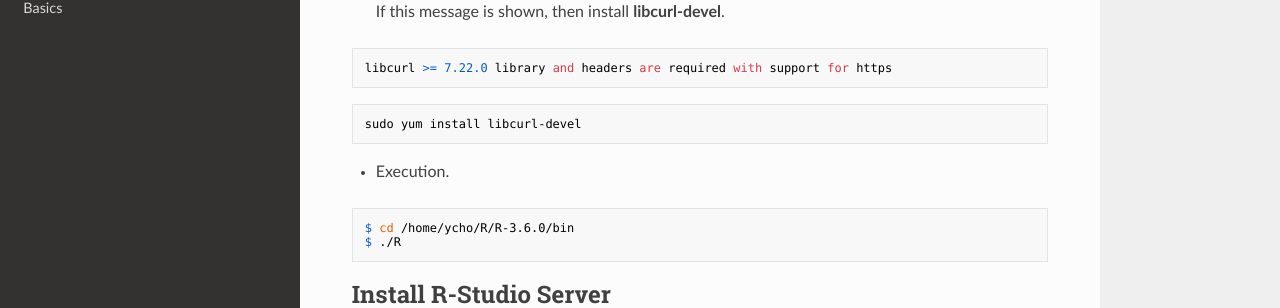
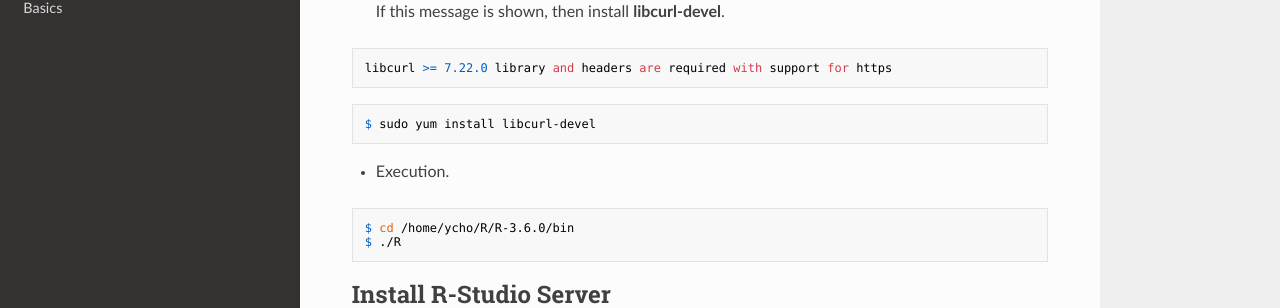
Before and after one commit to WonyoungCho/Statistics, an MkDocs documentation site: the page built from docs/index.md, in a window 1280 px wide and 900 px high, scrolled down 756 px. Shown: the part 143-451 px from the top of the window. Built offline with MkDocs 1.6.1, drawn with Linux system fonts in a browser that asks for light colours; nearby versions of some CDN libraries; old or Windows-style settings are respelled for this version of MkDocs.

````diff
--- a/docs/index.md
+++ b/docs/index.md
@@ -39,7 +39,7 @@ $ make
 libcurl >= 7.22.0 library and headers are required with support for https
 ```
 ```
-sudo yum install libcurl-devel
+$ sudo yum install libcurl-devel
 ```
 
 - Execution.
````
